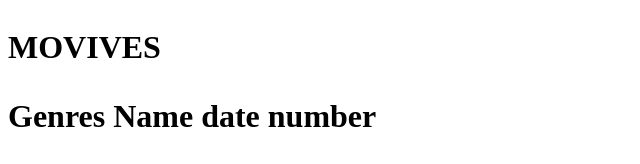
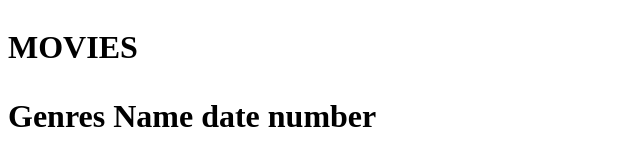
Before and after one commit to dimondgrace/DimondGrace.github.io, a plain HTML site: page index.html in a window 1280 px wide. Shown: the part 255-419 px from the top of the page, 0-640 px from the left. Drawn offline with Linux system fonts and the light colour scheme.

Commit message:
inbox.io

```diff
--- a/index.html
+++ b/index.html
@@ -8,7 +8,7 @@
     </html>
         <p>movie genres!
 
-        <p>                                           MOVIVES
+        <p>                                           MOVIES
 
         <p>    Genres                                Name                                  date                          number
 
```
